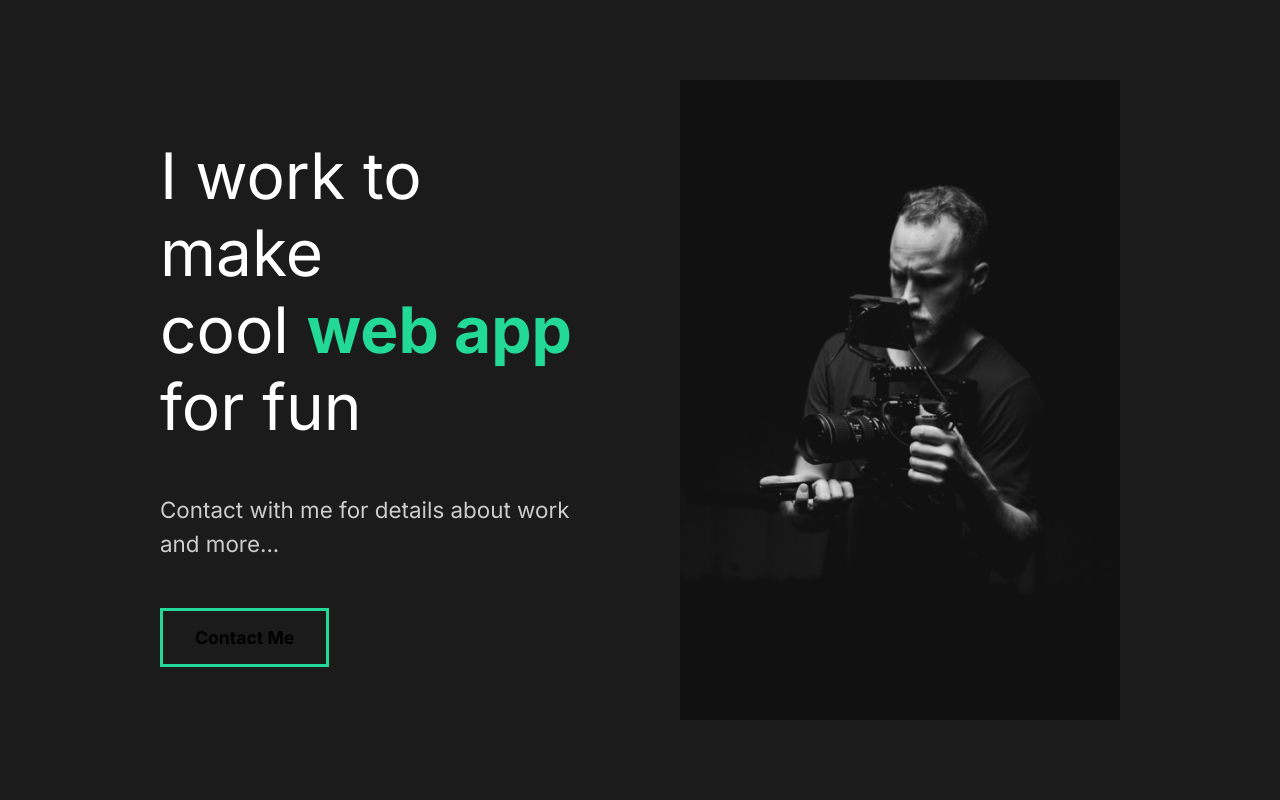
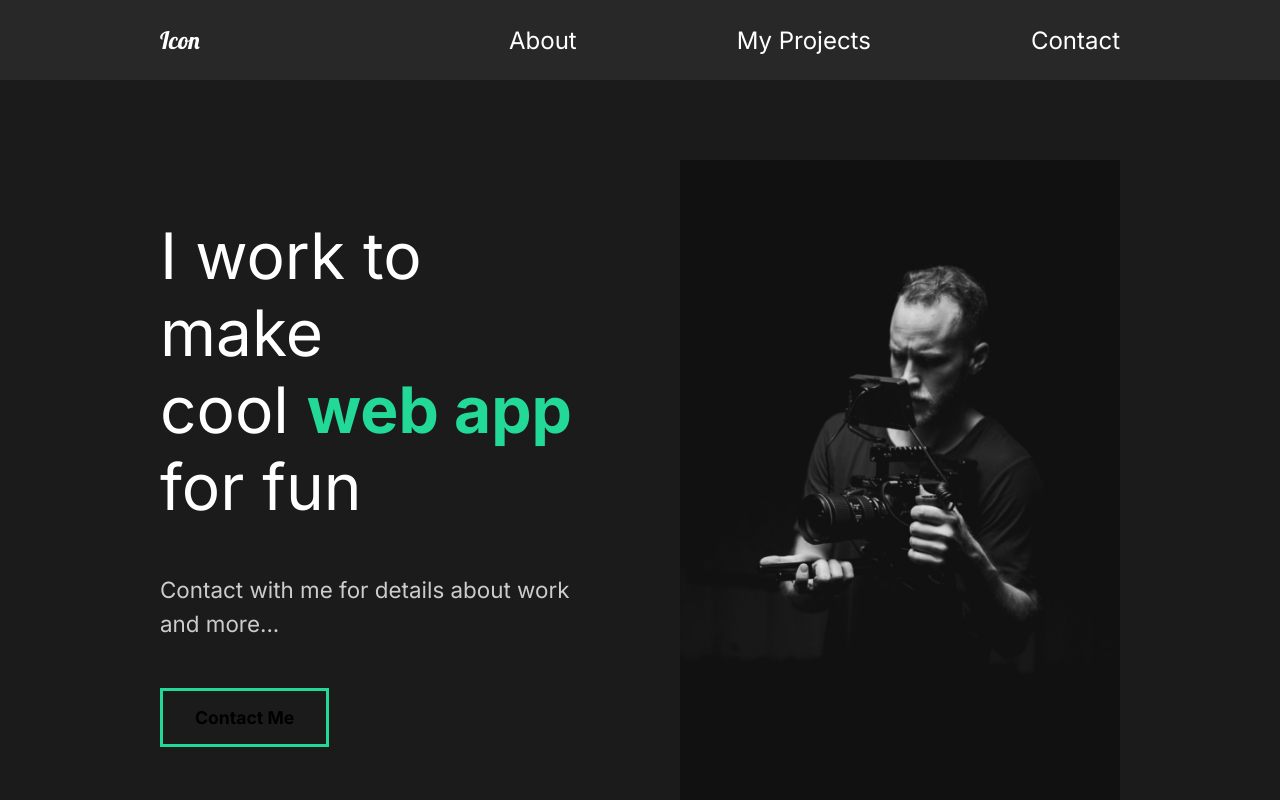
Before and after one commit to igorzinar/portfolio-react, a React (Create React App) app: page / in a window 1280 px wide. Shown: the top 800 px of the page. Built offline with nearby package versions, Linux system fonts and the light colour scheme.

Commit message:
6. Add Nav section and navigate with react router pages of project

```diff
--- a/src/App.js
+++ b/src/App.js
@@ -3,12 +3,28 @@ import React from 'react'
 import GlobalStyle from './components/GlobalStyle'
 // Import Pages
 import AboutMe from './pages/AboutMe'
+import Nav from './components/Nav'
+import Contact from './pages/Contact'
+import Projects from './pages/Projects'
+import { Switch, Route } from 'react-router-dom'
 
 function App() {
   return (
     <div>
+      {' '}
       <GlobalStyle />
-      <AboutMe />
+      <Nav />
+      <Switch>
+        <Route path="/" exact>
+          <AboutMe />
+        </Route>
+        <Route path="/projects">
+          <Projects />
+        </Route>
+        <Route path="/contact">
+          <Contact />
+        </Route>{' '}
+      </Switch>
     </div>
   )
 }
--- a/src/components/GlobalStyle.js
+++ b/src/components/GlobalStyle.js
@@ -1,7 +1,9 @@
 import { createGlobalStyle } from 'styled-components'
 
 const GlobalStyle = createGlobalStyle`
-
+/*
+font-family: 'Inter', sans-serif;
+font-family: 'Lobster', cursive; */
 *{
     margin:0;
     padding:0;
--- /dev/null
+++ b/src/components/Nav.js
@@ -0,0 +1,55 @@
+import React from 'react'
+import styled from 'styled-components'
+import { Link } from 'react-router-dom'
+
+const Nav = () => {
+  return (
+    <StyledNav>
+      <h1>
+        <Link id="logo" to="/">
+          Icon
+        </Link>
+      </h1>
+      <ul>
+        <li>
+          <Link to="/">About</Link>
+        </li>
+        <li>
+          <Link to="/projects"> My Projects</Link>
+        </li>
+        <li>
+          <Link to="/contact">Contact</Link>
+        </li>
+      </ul>
+    </StyledNav>
+  )
+}
+
+const StyledNav = styled.nav`
+  min-height: 10vh;
+  display: flex;
+  justify-content: space-between;
+  align-items: center;
+  padding: 1rem 10rem;
+  margin: auto;
+  background: #282828;
+  a {
+    color: #fff;
+    text-decoration: none;
+  }
+  ul {
+    display: flex;
+    list-style: none;
+  }
+  #logo {
+    font-size: 1.5rem;
+    font-family: 'Lobster', cursive;
+    font-weight: lighter;
+  }
+  li {
+    padding-left: 10rem;
+    position: relative;
+  }
+`
+
+export default Nav
--- a/src/components/TechnologiesSection.js
+++ b/src/components/TechnologiesSection.js
@@ -84,7 +84,7 @@ function TechnologiesSection() {
 
           <Card>
             <div className="icon">
-              <img src={github} alt="github" />
+              <img className="bg-git" src={github} alt="github" />
               <h3>GitHub</h3>
             </div>
           </Card>
@@ -152,5 +152,10 @@ const Card = styled.div`
   h3.npm {
     padding-top: 2.5rem;
   }
+  img.bg-git {
+    background: #e9e9e9;
+
+    border-radius: 10%;
+  }
 `
 export default TechnologiesSection
--- a/src/index.js
+++ b/src/index.js
@@ -1,17 +1,19 @@
-import React from 'react';
-import ReactDOM from 'react-dom';
-
-import App from './App';
-import reportWebVitals from './reportWebVitals';
+import React from 'react'
+import ReactDOM from 'react-dom'
+import App from './App'
+import reportWebVitals from './reportWebVitals'
+import { BrowserRouter } from 'react-router-dom'
 
 ReactDOM.render(
   <React.StrictMode>
-    <App />
+    <BrowserRouter>
+      <App />
+    </BrowserRouter>
   </React.StrictMode>,
   document.getElementById('root')
-);
+)
 
 // If you want to start measuring performance in your app, pass a function
 // to log results (for example: reportWebVitals(console.log))
 // or send to an analytics endpoint. Learn more: https://bit.ly/CRA-vitals
-reportWebVitals();
+reportWebVitals()
--- /dev/null
+++ b/src/pages/Contact.js
@@ -0,0 +1,11 @@
+import React from 'react'
+
+const Contact = () => {
+  return (
+    <div>
+      <h1>Contact</h1>
+    </div>
+  )
+}
+
+export default Contact
--- /dev/null
+++ b/src/pages/Projects.js
@@ -0,0 +1,11 @@
+import React from 'react'
+
+const Projects = () => {
+  return (
+    <div>
+      <h1>My Projects</h1>
+    </div>
+  )
+}
+
+export default Projects
```
Also changed, not shown: 1 other file (tests, documents, lock files or other folders).
